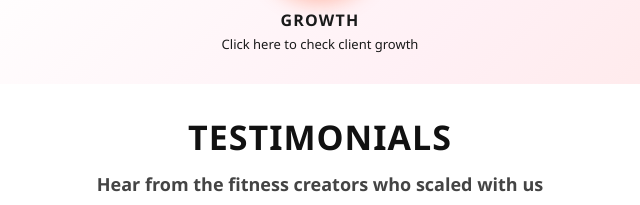
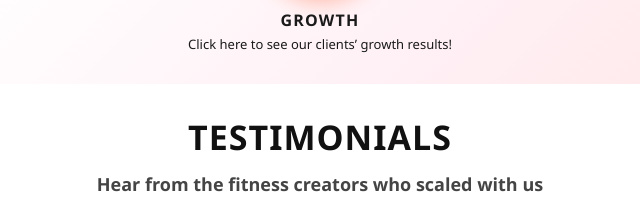
Before and after one commit to 108108suraj-spec/gymsober-, a plain HTML site: page index.html in a window 1280 px wide. Shown: the part 513-718 px from the top of the page, 320-960 px from the left. Drawn offline with Linux system fonts and the light colour scheme.

Commit message:
Add files via upload

```diff
--- a/index.html
+++ b/index.html
@@ -50,7 +50,7 @@
               <img src="cover1.png" alt="Client Growth">
             </div>
             <span class="gs-highlight-title">GROWTH</span>
-            <p class="gs-highlight-subtitle">Click here to check client growth</p>
+            <p class="gs-highlight-subtitle">Click here to see our clients’ growth results!</p>
           </div>
         </div>
         <!-- INSTAGRAM HIGHLIGHTS BUTTON END -->
```
